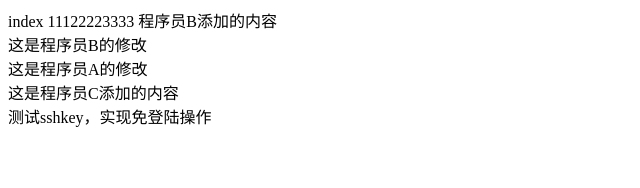
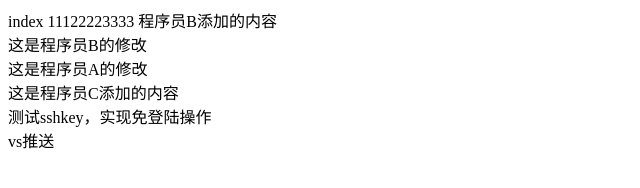
Before and after one commit to nozomizore1/git-demo, a plain HTML site: page index.html in a window 1280 px wide. Shown: the full height of the page, 0-640 px from the left. Drawn offline with Linux system fonts and the light colour scheme.

Commit message:
vs推送

```diff
--- a/index.html
+++ b/index.html
@@ -13,6 +13,7 @@
     <div>这是程序员A的修改</div>
     <div>这是程序员C添加的内容</div>
     <div>测试sshkey，实现免登陆操作</div>
+    <div>vs推送</div>
 </body>
 
 </html>
```
